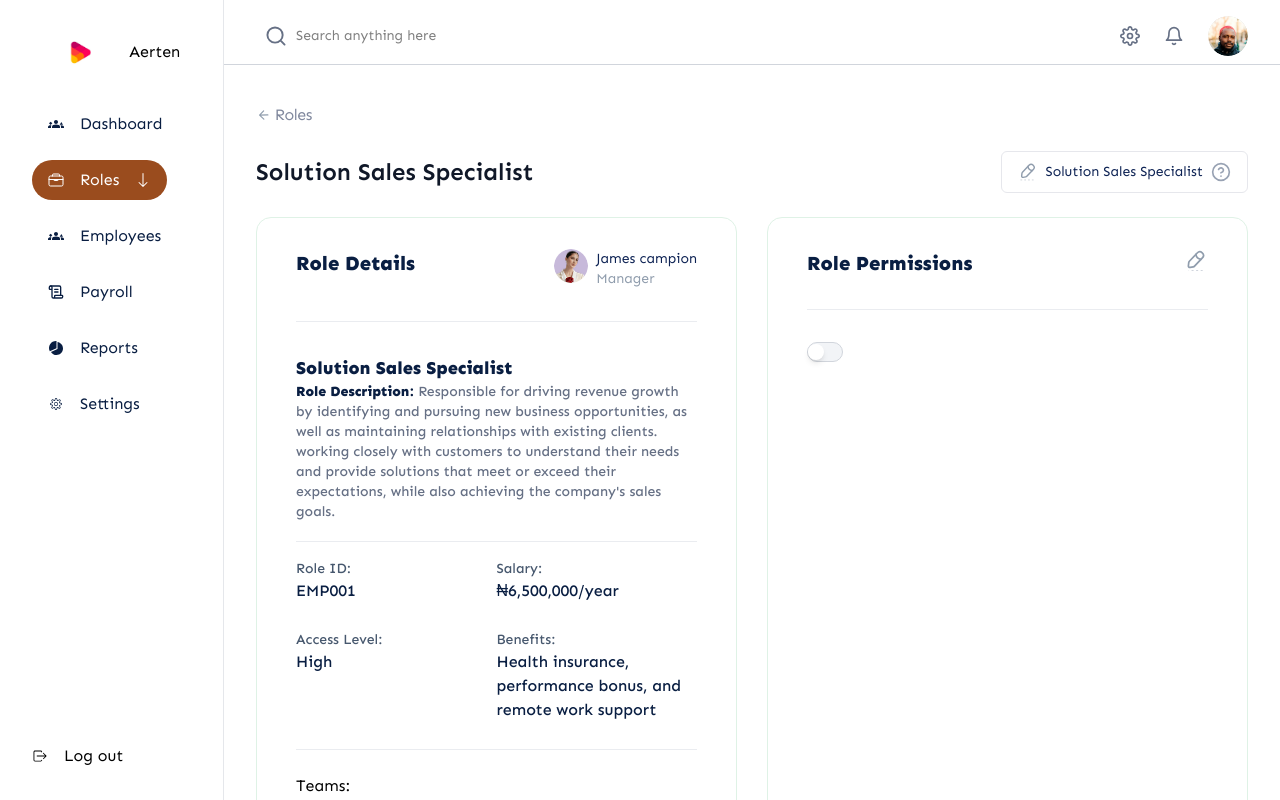
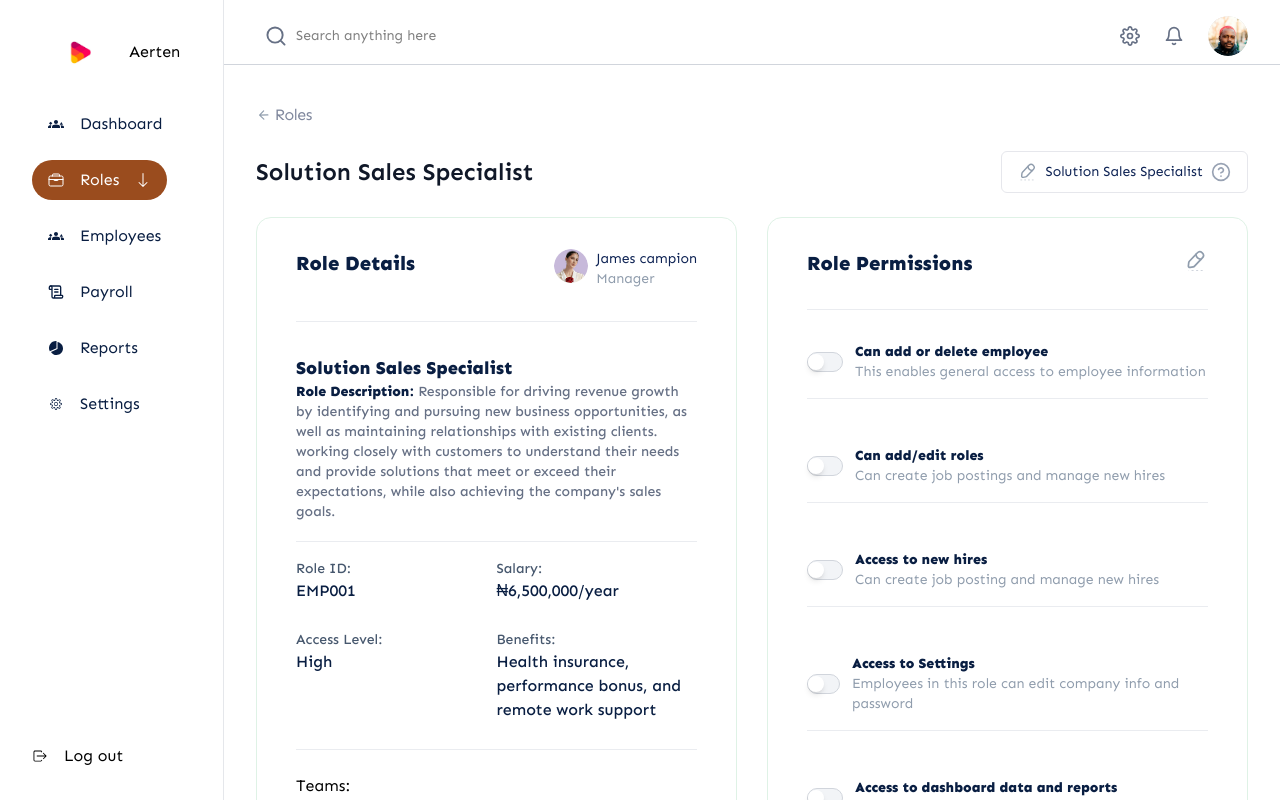
Before and after one commit to tilobaaa/aerten-hr, a React (Vite) app: page /roles/EMP001 in a window 1280 px wide. Shown: the top 800 px of the page. Built offline with nearby package versions, Linux system fonts and the light colour scheme.

Commit message:
permissions first update

```diff
--- a/src/components/Role Details/Permission.jsx
+++ b/src/components/Role Details/Permission.jsx
@@ -1,11 +1,11 @@
 import React from "react";
-import editSvg from '../../assets/edit-2.svg'
+import editSvg from "../../assets/edit-2.svg";
 import ToggleButton from "../utilities/ToggleButton";
 
 const Permission = () => {
   return (
     <div className="basis-1/2 border-1 border-[#dff2e6] px-[2.44rem] py-[1.96rem] rounded-[0.9375rem]">
-      <div className="pb-8 mb-8 border-b-1 border-[#eaecf0] flex justify-between">
+      <div className="pb-8 mb-4 border-b-1 border-[#eaecf0] flex justify-between">
         <p className="text-[#091e42] text-xl font-black">Role Permissions</p>
         <img
           className="w-6 h-6 rounded-full cursor-pointer"
@@ -14,11 +14,42 @@ const Permission = () => {
         />
       </div>
 
-      <div>
-        <div>
-
+      <div className="flex flex-col gap-[1.94rem]">
+        <div className="flex items-center gap-3 py-4 border-b-1 border-[#eaecf0]">
+          <ToggleButton />
+          <div className="flex flex-col text-sm">
+            <p className="text-[#091e42] font-black">Can add or delete employee</p>
+            <p className="text-[#909dad]">This enables general access to employee information</p>
+          </div>
         </div>
-        <ToggleButton/>
+        <div className="flex items-center gap-3 py-4 border-b-1 border-[#eaecf0]">
+          <ToggleButton />
+          <div className="flex flex-col text-sm">
+            <p className="text-[#091e42] font-black">Can add/edit roles</p>
+            <p className="text-[#909dad]">Can create job postings and manage new hires</p>
+          </div>
+        </div>
+        <div className="flex items-center gap-3 py-4 border-b-1 border-[#eaecf0]">
+          <ToggleButton />
+          <div className="flex flex-col text-sm">
+            <p className="text-[#091e42] font-black">Access to new hires</p>
+            <p className="text-[#909dad]">Can create job posting and manage new hires</p>
+          </div>
+        </div>
+        <div className="flex items-center gap-3 py-4 border-b-1 border-[#eaecf0]">
+          <ToggleButton />
+          <div className="flex flex-col text-sm">
+            <p className="text-[#091e42] font-black">Access to Settings</p>
+            <p className="text-[#909dad]">Employees in this role can edit company info and password</p>
+          </div>
+        </div>
+        <div className="flex items-center gap-3 py-4 border-b-1 border-[#eaecf0]">
+          <ToggleButton />
+          <div className="flex flex-col text-sm">
+            <p className="text-[#091e42] font-black">Access to dashboard data and reports</p>
+            <p className="text-[#909dad]">This allows access generate reports and modify</p>
+          </div>
+        </div>
       </div>
     </div>
   );
--- /dev/null
+++ b/src/components/Roles/Permissions.jsx
@@ -0,0 +1,28 @@
+import React from "react";
+import helpSvg from "../../assets/help-circle.svg";
+
+const Permissions = () => {
+  return (
+    <div className="py-[2.37rem] px-[1.88rem]">
+      <div className="flex flex-col gap-3">
+        <div className="flex items-start w-fit">
+          <p className="text-[#0e2354] text-lg font-semibold">Owner (Admin)</p>
+          <div className="relative group">
+            <img className="w-4 h-4 rounded-full cursor-pointer " src={helpSvg} alt="" />
+            <p className="hidden group-hover:block py-[0.68rem] px-[1.625rem] text-xs font-medium text-[#676e7e] rounded-[1.25rem] bg-[#eff1f4] w-[17rem] absolute">
+              Every member gets basic permissions and functionality by default.
+              You can customize settings for all members and teams or make local
+              adjustments for indvidual user profiles
+            </p>
+          </div>
+        </div>
+        <p className="text-sm text-[#676e7e]">
+          Owners have view and edit access to user mgt by default which cannot
+          be changed
+        </p>
+      </div>
+    </div>
+  );
+};
+
+export default Permissions;
--- a/src/components/utilities/ToggleButton.jsx
+++ b/src/components/utilities/ToggleButton.jsx
@@ -4,15 +4,16 @@ export default function ToggleButton() {
   const [isOn, setIsOn] = useState(false);
 
   return (
+
     <div
       onClick={() => setIsOn(!isOn)}
-      className={`w-9 h-5 flex items-center rounded-xl  cursor-pointer transition-colors duration-300 ${
+      className={`w-9 h-5 p-[0.12re,] flex items-center rounded-xl  cursor-pointer transition-colors duration-300 ${
         isOn ? "bg-[#6a1039]" : "bg-[#f2f4f7] border border-gray-300"
       }`}
     >
       <div
         className={`w-4 h-4 bg-white rounded-full shadow-md transform transition-transform duration-300 ${
-          isOn ? "translate-x-5" : "translate-x-0"
+          isOn ? "translate-x-[1.1rem]" : "translate-x-0"
         }`}
       />
     </div>
--- a/src/pages/Roles.jsx
+++ b/src/pages/Roles.jsx
@@ -11,6 +11,7 @@ import filterSvg from "../assets/filters-lines.svg";
 import listUnordered from "../assets/list_unordered.svg";
 import elementSvg from "../assets/element.svg";
 import All from "../components/Roles/All";
+import Permissions from "../components/Roles/Permissions";
 
 const Roles = () => {
   const [clickedOption, setClickedOption] = useState("all");
@@ -98,6 +99,10 @@ const Roles = () => {
               Permissions
             </button>
           </div>
+
+          {/* all roles */}
+          {clickedOption === "all" && (
+            <div>
               {/* search roles */}
               <div className="flex justify-between px-4 border-1 border-[#EFF1F4] rounded-[0.43rem] my-[0.69rem] ">
                 <div className="relative p-4 w-[30.1875rem]">
@@ -219,6 +224,11 @@ const Roles = () => {
                 <All />
               </div>
             </div>
+          )}
+
+          {/* if you clicked on permissions */}
+          {clickedOption === "permissions" && (<Permissions/>)}
+        </div>
       </main>
     </div>
   );
```
Lines whose indentation alone changed are shown as unchanged.
